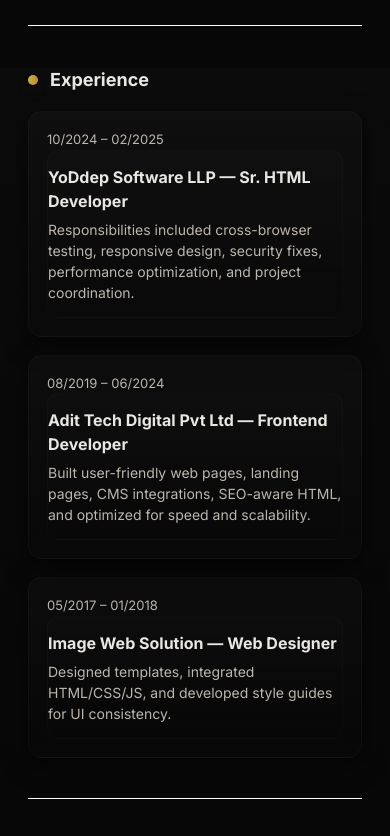
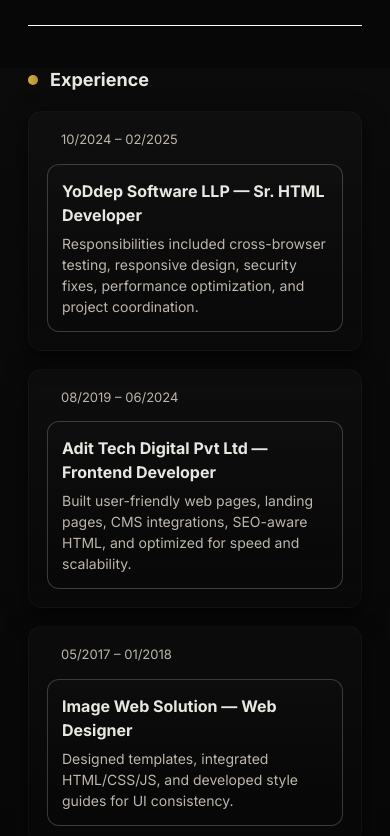
Before and after one commit to chetanatiwari43-pixel/chetana-portfolio, a plain HTML site: page index.html in a window 390 px wide. Shown: the part 1620-2456 px from the top of the page. Drawn offline with nearby package versions, Linux system fonts and the light colour scheme.

Commit message:
Update index.html

```diff
--- a/index.html
+++ b/index.html
@@ -254,8 +254,9 @@ nav a:hover {
 }
   .ctas{justify-content: center;}
   #experience .timeline .item{display: block;}
-  #experience .timeline .item .body{padding: 14px 0px;}
+  #experience .timeline .item .body{padding: 14px 14px;}
   #contact .card .btn-primary{margin-bottom:12px;}
+  .timeline .item .meta{margin: 0 14px 14px;}
 }
 
     /* Hero */
@@ -343,7 +344,7 @@ nav a:hover {
     body.menu-open {
   overflow: hidden;
 }
-
+.timeline .item .body{border: 1px solid rgba(255,255,255,0.2);
   </style>
 </head>
 <body>
```
